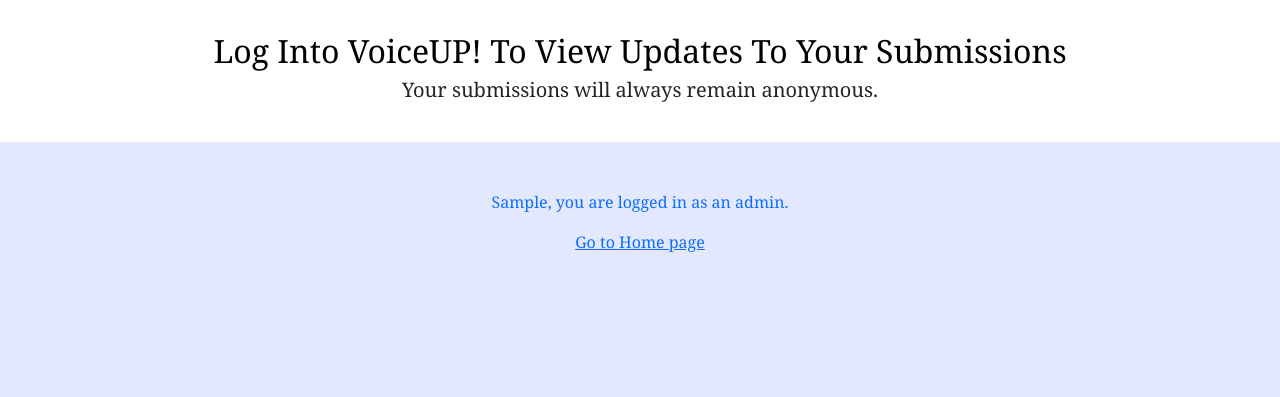
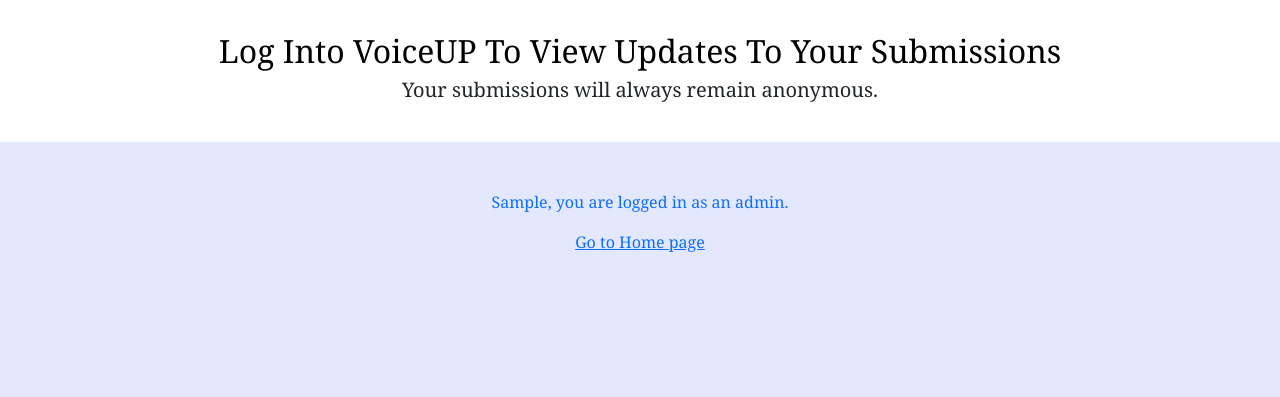
Before and after one commit to ashley-sokol/SemesterProject, a Django app: page /workplace_violation_app/login/ in a window 1280 px wide. Shown: the part 66-463 px from the top of the page. Run offline with Django 5.2, Linux system fonts and the light colour scheme; the visitor is signed in with stand-in values (Sample User, id 1); some libraries are stand-ins or nearby versions.

Commit message:
Changed VoiceUP! to VoiceUP to match consistency

```diff
--- a/workplace_violation_app/templates/workplace_violation_app/login.html
+++ b/workplace_violation_app/templates/workplace_violation_app/login.html
@@ -9,7 +9,7 @@
 {% block content %}
   <div class="container-fluid body p-3 bg-white">
 <div class="title p-3 rounded bg-white">
-    <h2  class="text-black text-center ">Log Into VoiceUP! To View Updates To Your Submissions</h2>
+    <h2  class="text-black text-center ">Log Into VoiceUP To View Updates To Your Submissions</h2>
     <h5 class="text-center">Your submissions will always remain anonymous. </h5>
 <!--      <h5>The Anonymous Workplace Whistleblower</h5>-->
 <!--    </div><div class="container col-md-6 p-5 rounded border border-dark" style="background-color:rgba(199,210,255,.5)">-->
```
